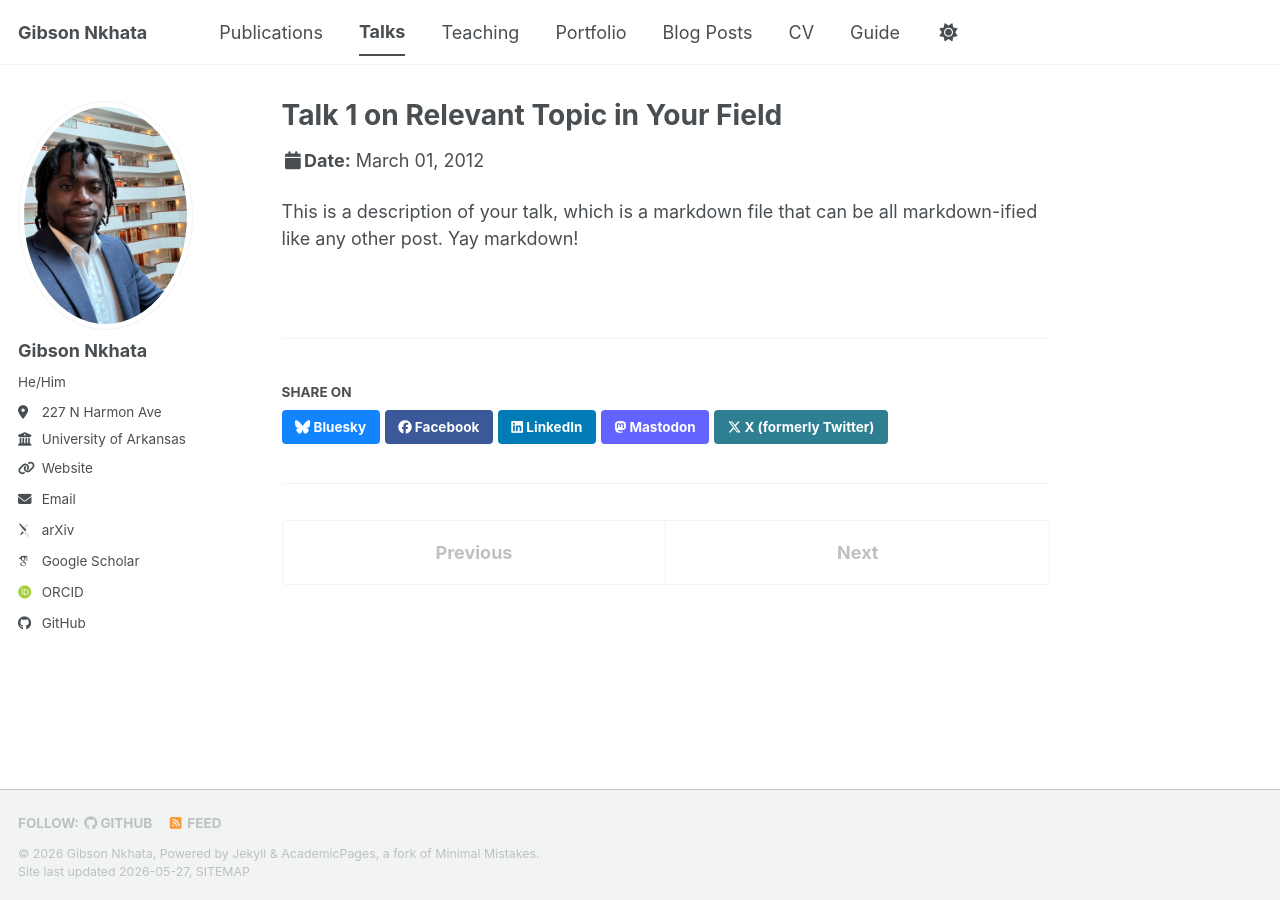
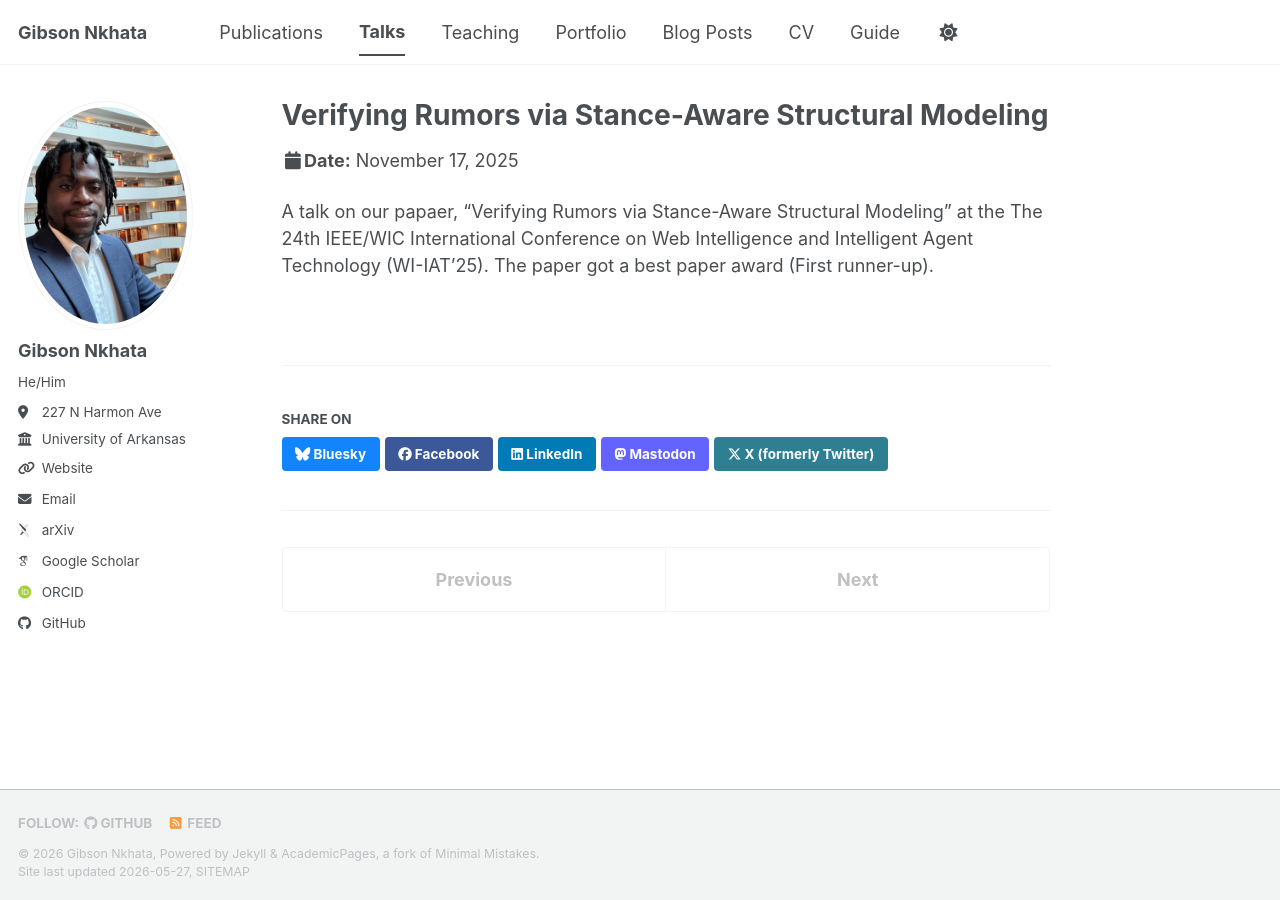
Before and after one commit to gnkhata/gnkhata.github.io, a Jekyll site: the page built from _talks/2012-03-01-talk-1.md, in a window 1280 px wide. Built offline with Jekyll 4.4.1, drawn with Linux system fonts in a browser that asks for light colours; some web fonts are replaced; a script bundle is joined from its source files by our own code; library files that are not in the unit come from our copies.

Commit message:
Update 2012-03-01-talk-1.md

```diff
--- a/_talks/2012-03-01-talk-1.md
+++ b/_talks/2012-03-01-talk-1.md
@@ -1,11 +1,11 @@
 ---
-title: "Talk 1 on Relevant Topic in Your Field"
+title: "Verifying Rumors via Stance-Aware Structural Modeling"
 collection: talks
 type: "Talk"
 permalink: /talks/2012-03-01-talk-1
-venue: "UC San Francisco, Department of Testing"
-date: 2012-03-01
-location: "San Francisco, CA, USA"
+venue: "Docklands Campus of the University of East London"
+date: 2025-11-17
+location: "London, United Kingdom"
 ---
 
-This is a description of your talk, which is a markdown file that can be all markdown-ified like any other post. Yay markdown!
+A talk on our papaer, "Verifying Rumors via Stance-Aware Structural Modeling" at the The 24th IEEE/WIC International Conference on Web Intelligence and Intelligent Agent Technology (WI-IAT’25). The paper got a best paper award (First runner-up).
```
